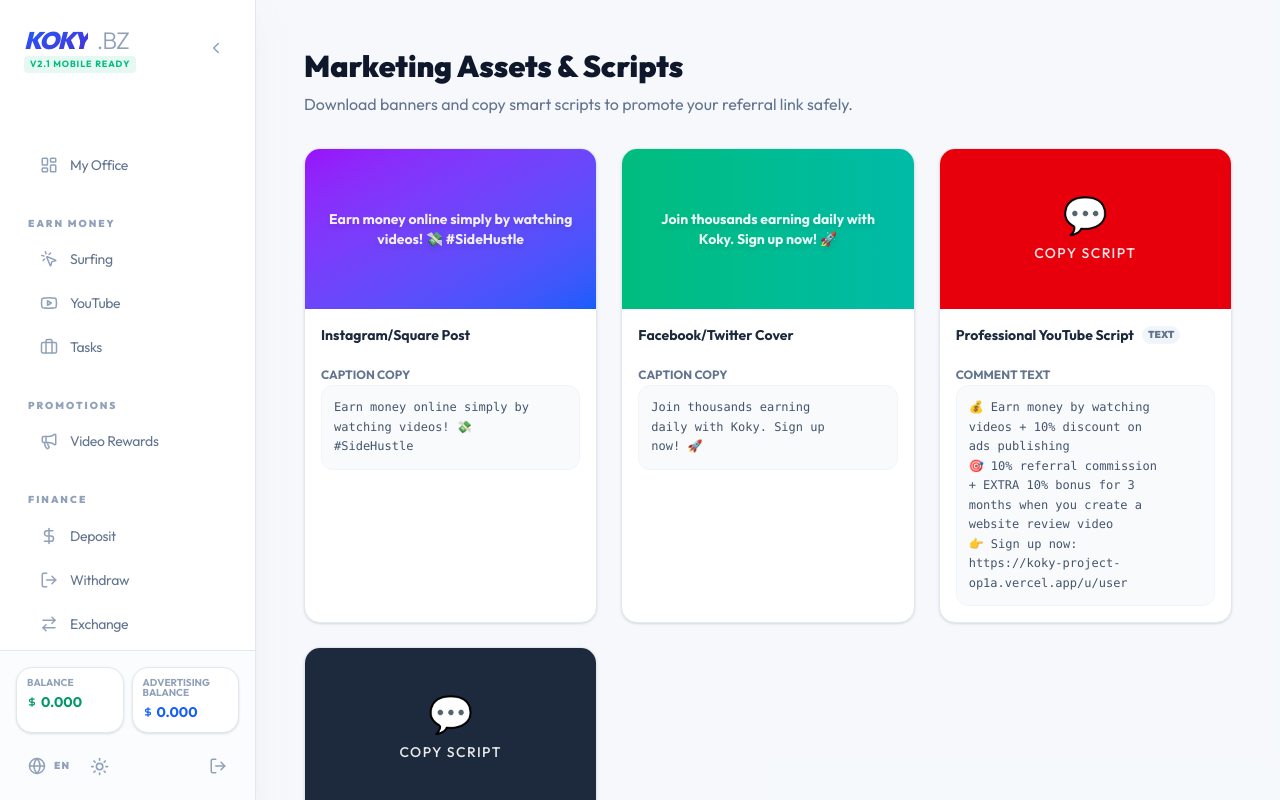
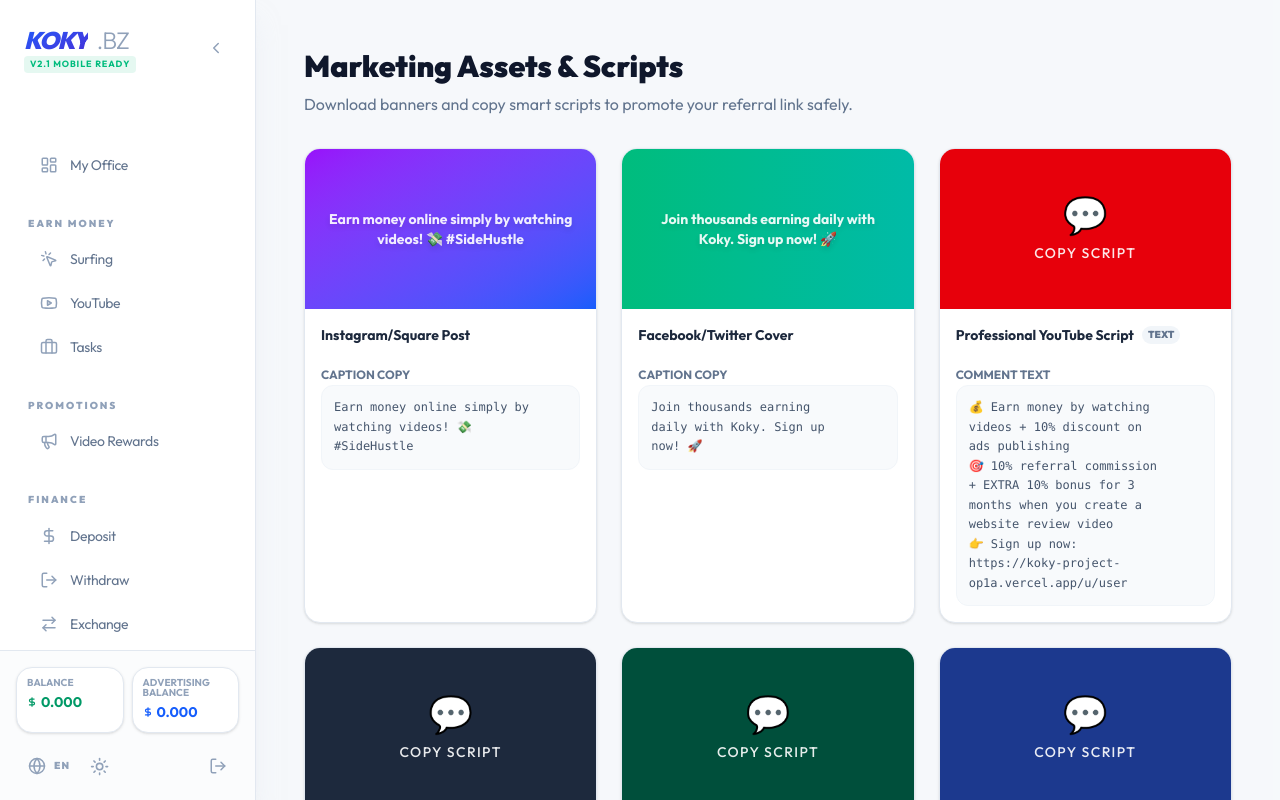
Before and after one commit to gfghhghfh118-hash/-koky-project, a Next.js app: page /dashboard/promote/assets in a window 1280 px wide. Built offline with nearby package versions, Linux system fonts and the light colour scheme; no server answers; the database is empty.

Commit message:
Feat: Add Stealth and Search promo scripts to bypass YouTube filters

```diff
--- a/app/dashboard/promote/assets/page.tsx
+++ b/app/dashboard/promote/assets/page.tsx
@@ -46,6 +46,27 @@ ${bioLink}`,
             text: `💰 Earn $10/day watching ads!
 👇 Link to join (Remove spaces):
 ${bioLink.replace("https://", "").split("").join(" ")}`,
+        },
+        {
+            id: "yt-stealth",
+            title: "YouTube Comment (Stealth Mode 🥷)",
+            type: "TEXT" as const,
+            url: "/promo/yt-icon.png",
+            color: "bg-emerald-900",
+            text: `I finally found a legit site for watching ads.
+They actually pay (checked myself).
+⚠️ I can't post the link here (YouTube blocks it).
+👉 CLICK MY PROFILE PICTURE > The link is in my bio!`,
+        },
+        {
+            id: "yt-google",
+            title: "YouTube Comment (Search Strategy 🔍)",
+            type: "TEXT" as const,
+            url: "/promo/yt-icon.png",
+            color: "bg-blue-900",
+            text: `Want to earn from watching videos?
+Just search "Koky Project" on Google.
+It's the first result! (Use my code ${username} for a bonus)`,
         }
     ];
 
```
